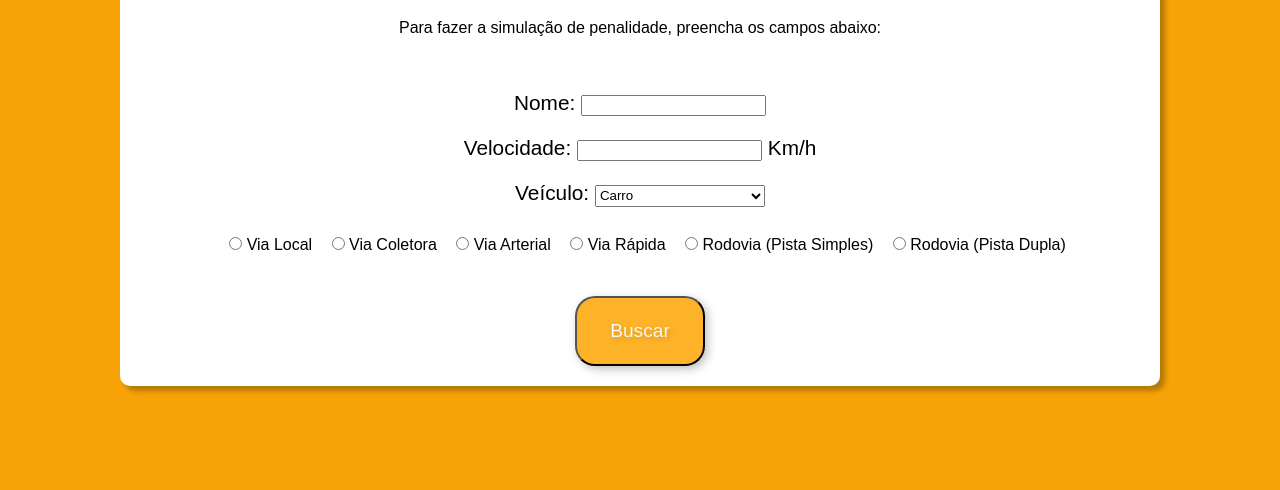
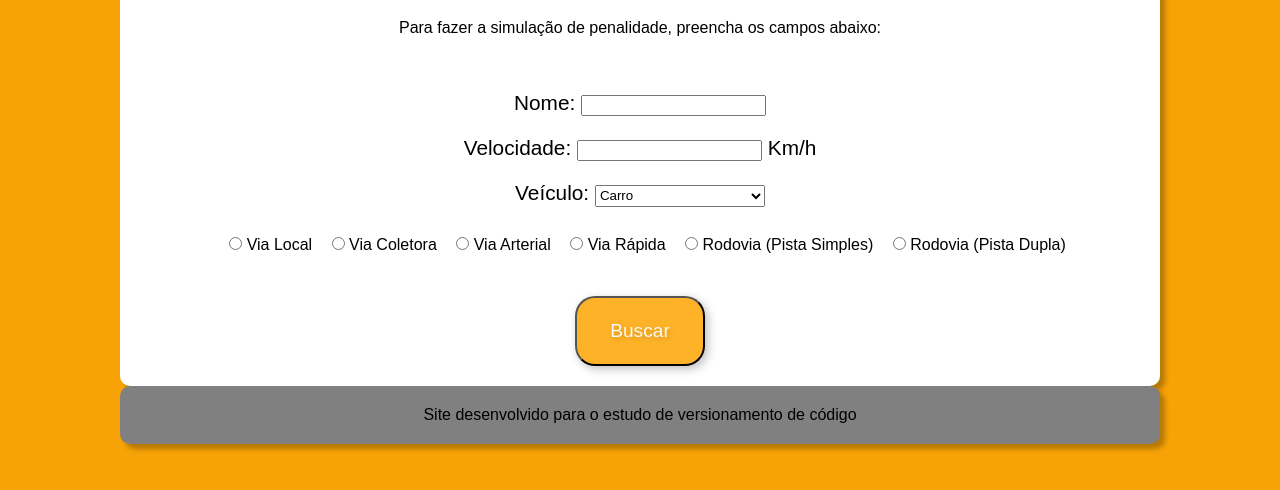
Before and after one commit to FernandUCS/ConsultaInfracao, a plain HTML site: page index.html in a window 1280 px wide. Shown: the part 186-676 px from the top of the page. Drawn offline with Linux system fonts and the light colour scheme.

Commit message:
Adição de rodapé

```diff
--- a/index.html
+++ b/index.html
@@ -36,6 +36,11 @@
             <input type="button" value="Buscar" onclick="verificar()" id="srch">
         </div>
     </main>
+    <footer>
+        <div id="rodape">
+            Site desenvolvido para o estudo de versionamento de código
+        </div>
+    </footer>
 
     <script>
         var nome = document.getElementById('txtname')
--- a/style.css
+++ b/style.css
@@ -65,3 +65,13 @@ input#srch:hover {
     transition-duration: 0.1s;
     cursor: pointer;
 }
+
+div#rodape {
+    background-color: gray;
+    margin: auto;
+    width: 1000px;
+    text-align: center;
+    padding: 20px;
+    border-radius: 10px;
+    box-shadow: 5px 5px 5px rgba(0, 0, 0, 0.267);
+}
```
